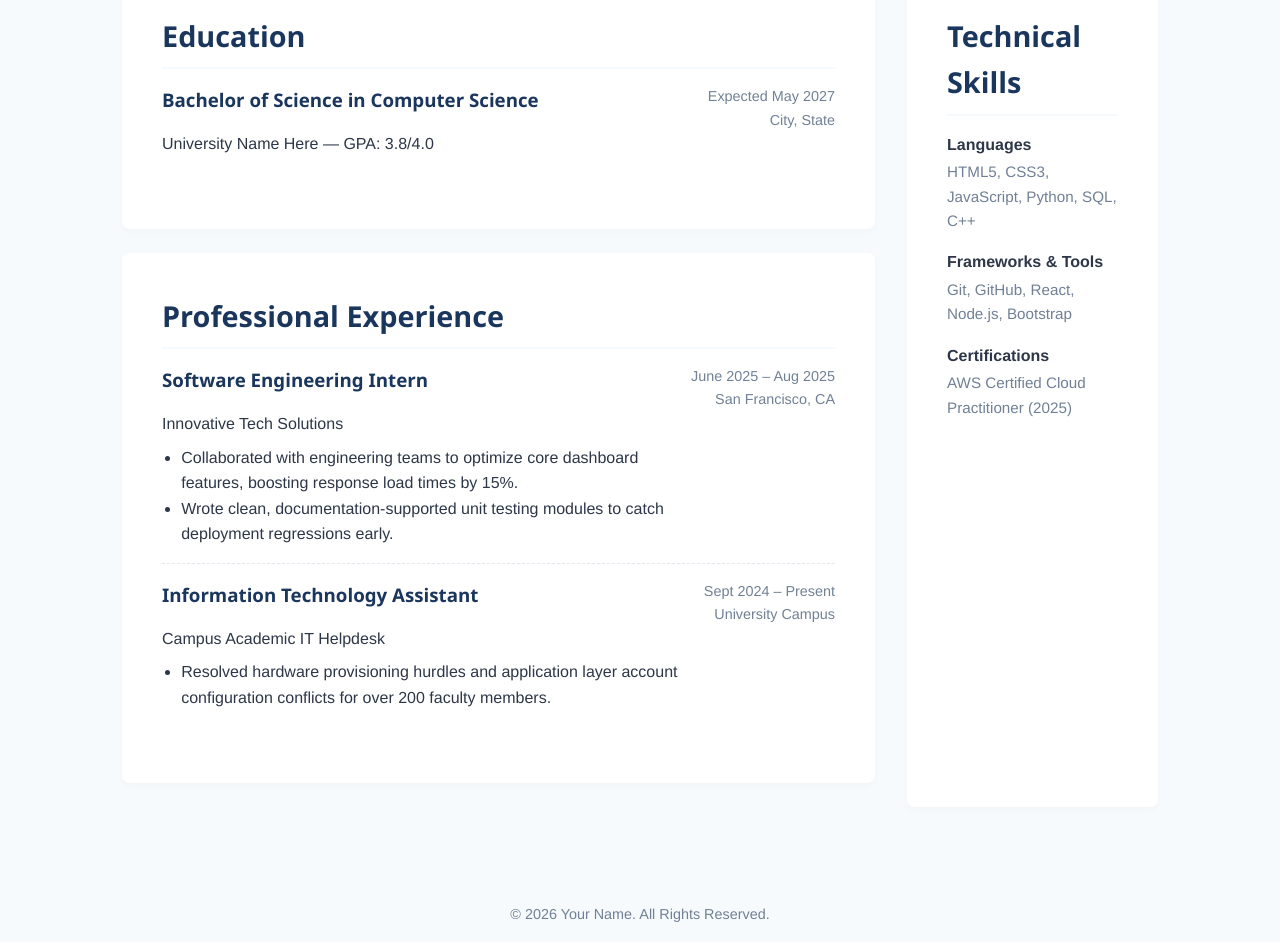
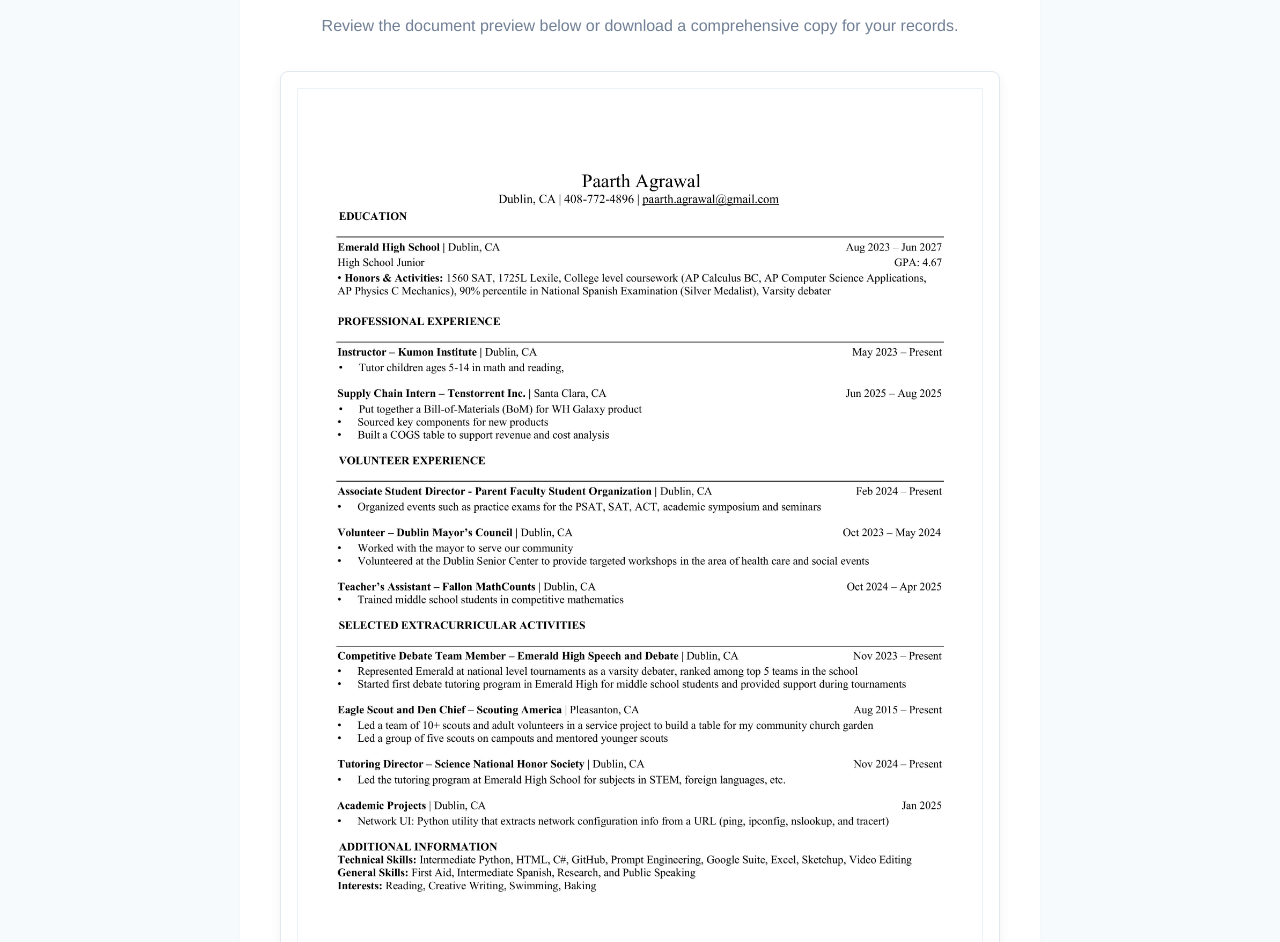
Before and after one commit to OtterlyAnnoying/csa-portfolio, a plain HTML site: page resume.html in a window 1280 px wide. Shown: the part 233-1175 px from the top of the page. Drawn offline with Linux system fonts and the light colour scheme.

Commit message:
Add files via upload

```diff
--- a/resume.html
+++ b/resume.html
@@ -22,76 +22,22 @@
     </header>
 
     <main>
-        <h1>Professional Resume</h1>
+        <section style="text-align: center; max-width: 800px; margin: 0 auto;">
+            <h1>Professional Resume</h1>
+            <p style="color: var(--text-light); margin-bottom: 2rem;">
+                Review the document preview below or download a comprehensive copy for your records.
+            </p>
 
-        <div class="resume-grid">
-            <div>
-                <section class="resume-section">
-                    <h2>Education</h2>
-                    <div class="resume-item">
-                        <div>
-                            <h3>Bachelor of Science in Computer Science</h3>
-                            <p>University Name Here — GPA: 3.8/4.0</p>
-                        </div>
-                        <div class="date-place">
-                            <p>Expected May 2027</p>
-                            <p>City, State</p>
-                        </div>
-                    </div>
-                </section>
-
-                <section class="resume-section">
-                    <h2>Professional Experience</h2>
-
-                    <div class="resume-item">
-                        <div>
-                            <h3>Software Engineering Intern</h3>
-                            <p>Innovative Tech Solutions</p>
-                            <ul style="margin-left: 1.2rem; margin-top: 0.5rem;">
-                                <li>Collaborated with engineering teams to optimize core dashboard features, boosting response load times by 15%.</li>
-                                <li>Wrote clean, documentation-supported unit testing modules to catch deployment regressions early.</li>
-                            </ul>
-                        </div>
-                        <div class="date-place">
-                            <p>June 2025 – Aug 2025</p>
-                            <p>San Francisco, CA</p>
-                        </div>
-                    </div>
-
-                    <div class="resume-item">
-                        <div>
-                            <h3>Information Technology Assistant</h3>
-                            <p>Campus Academic IT Helpdesk</p>
-                            <ul style="margin-left: 1.2rem; margin-top: 0.5rem;">
-                                <li>Resolved hardware provisioning hurdles and application layer account configuration conflicts for over 200 faculty members.</li>
-                            </ul>
-                        </div>
-                        <div class="date-place">
-                            <p>Sept 2024 – Present</p>
-                            <p>University Campus</p>
-                        </div>
-                    </div>
-                </section>
+            <div style="background: var(--white); padding: 1rem; border: 1px solid #e2e8f0; border-radius: 8px; box-shadow: 0 4px 12px rgba(0,0,0,0.05); margin-bottom: 2.5rem;">
+                <img src="resume-preview.jpg" alt="Comprehensive Professional Resume Preview" style="width: 100%; height: auto; display: block; border: 1px solid #edf2f7;">
             </div>
 
-            <div>
-                <section class="resume-section" style="height: 100%;">
-                    <h2>Technical Skills</h2>
-                    <div style="margin-bottom: 1rem;">
-                        <strong style="display:block; margin-bottom: 0.2rem;">Languages</strong>
-                        <p style="color: var(--text-light); font-size: 0.95rem;">HTML5, CSS3, JavaScript, Python, SQL, C++</p>
-                    </div>
-                    <div style="margin-bottom: 1rem;">
-                        <strong style="display:block; margin-bottom: 0.2rem;">Frameworks & Tools</strong>
-                        <p style="color: var(--text-light); font-size: 0.95rem;">Git, GitHub, React, Node.js, Bootstrap</p>
-                    </div>
-                    <div style="margin-bottom: 1rem;">
-                        <strong style="display:block; margin-bottom: 0.2rem;">Certifications</strong>
-                        <p style="color: var(--text-light); font-size: 0.95rem;">AWS Certified Cloud Practitioner (2025)</p>
-                    </div>
-                </section>
+            <div style="border-top: 2px solid var(--bg-light); padding-top: 2rem;">
+                <a href="docs/my-resume.pdf" class="btn" download style="padding: 0.8rem 2rem; font-size: 1rem; box-shadow: 0 4px 6px rgba(43, 108, 176, 0.2);">
+                    Download Full PDF Resume
+                </a>
             </div>
-        </div>
+        </section>
     </main>
 
     <footer>
```
Also changed, not shown: resume-preview.jpg (added), 1 other file.
